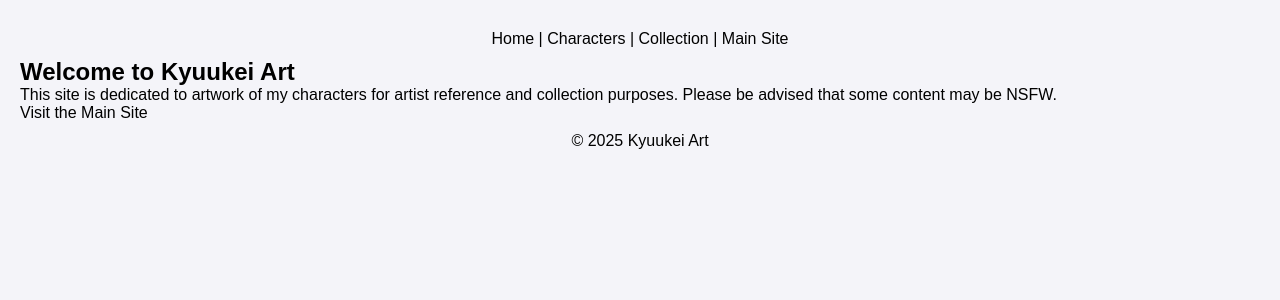
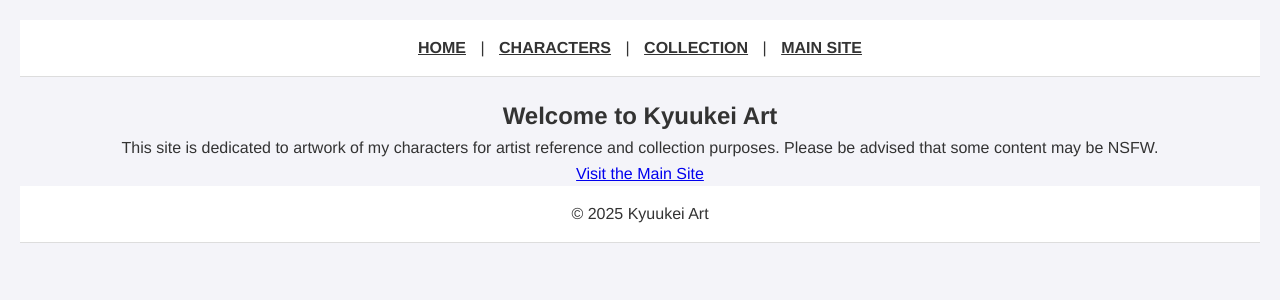
Before and after one commit to Saiminator/Kyuukeiart, a Jekyll site: the page built from index.html, in a window 1280 px wide. Shown: the top 300 px of the page. Built offline with Jekyll 4.4.1, drawn with Linux system fonts in a browser that asks for light colours.

Commit message:
Update style.css

```diff
--- a/assets/css/style.css
+++ b/assets/css/style.css
@@ -1,32 +1,80 @@
-/* GLOBAL STYLES */
-body {
-  font-family: sans-serif;
+/* RESET & GLOBAL STYLES */
+* {
   margin: 0;
-  padding: 20px;
-  background: #f4f4f9;
+  padding: 0;
+  box-sizing: border-box;
 }
 
-h1, h2, h3, p {
-  margin: 0;
-  padding: 0;
-}
-
-a {
-  text-decoration: none;
-  color: inherit;
+body {
+  font-family: 'Helvetica Neue', Helvetica, Arial, sans-serif;
+  line-height: 1.6;
+  background: #f4f4f9;
+  color: #333;
+  padding: 20px;
+  text-align: center;
 }
 
 /* HEADER & FOOTER */
 header, footer {
-  text-align: center;
-  padding: 10px 0;
+  background: #ffffff;
+  border-bottom: 1px solid #ddd;
+  padding: 15px 0;
+  margin-bottom: 20px;
 }
 
-/* MAIN GALLERY PAGE */
-#gallery-page {
-  text-align: center;
+header nav a,
+footer a {
+  margin: 0 10px;
+  color: #333;
+  font-weight: bold;
+  text-transform: uppercase;
 }
 
+header nav a:hover,
+footer a:hover {
+  color: #007BFF;
+}
+
+/* MAIN CONTENT */
+main {
+  max-width: 1200px;
+  margin: 0 auto;
+}
+
+/* BUTTONS */
+button, .preview-btn {
+  background: #007BFF;
+  color: #fff;
+  border: none;
+  border-radius: 5px;
+  padding: 10px 20px;
+  text-transform: uppercase;
+  cursor: pointer;
+  transition: background 0.3s ease;
+}
+
+button:hover, .preview-btn:hover {
+  background: #0056b3;
+}
+
+/* BACK BUTTON */
+.back-btn {
+  display: inline-block;
+  margin-bottom: 20px;
+  padding: 10px 15px;
+  background: #f7cdd5;
+  color: #fff;
+  border-radius: 5px;
+  cursor: pointer;
+  transition: background 0.3s ease;
+  text-decoration: none;
+}
+
+.back-btn:hover {
+  background: #e0a8b5;
+}
+
+/* GALLERY CARD STYLES (for characters and collections) */
 .character-card {
   display: inline-block;
   width: 220px;
@@ -37,6 +85,7 @@ header, footer {
   cursor: pointer;
   transition: transform 0.3s ease, box-shadow 0.3s ease;
   margin: 20px;
+  text-align: center;
 }
 
 .character-card:hover {
@@ -53,40 +102,28 @@ header, footer {
 
 .character-name {
   padding: 10px;
-  text-align: center;
   font-size: 1.2em;
   color: #333;
 }
 
-/* CHARACTER DETAIL PAGE (and Artwork Sidebar) */
-#detail-page {
+/* DETAIL PAGES & SIDEBAR */
+#detail-page, #artwork-detail-page {
   max-width: 1200px;
   margin: 0 auto;
-}
-
-.back-btn {
-  display: inline-block;
-  margin-bottom: 20px;
-  padding: 10px 15px;
-  background: #f7cdd5;
-  color: #fff;
-  border-radius: 5px;
-  cursor: pointer;
-  transition: background 0.3s ease;
-}
-
-.back-btn:hover {
-  background: #e0a8b5;
+  text-align: left;
 }
 
 .detail-container {
   display: flex;
   gap: 20px;
+  align-items: flex-start;
+  justify-content: center;
+  text-align: left;
 }
 
-/* Left Content Area */
 .detail-content {
   flex: 2;
+  padding: 20px;
 }
 
 .detail-content h1 {
@@ -101,9 +138,10 @@ header, footer {
   color: #555;
 }
 
-/* Right Sidebar (Same as Character Page) */
 .detail-sidebar {
   flex: 1;
+  padding: 20px;
+  text-align: center;
 }
 
 .profile-pic {
@@ -118,12 +156,12 @@ header, footer {
   border-radius: 8px;
   padding: 10px;
   margin-bottom: 20px;
+  text-align: left;
 }
 
 .character-info p {
   margin: 5px 0;
   font-size: 0.95em;
-  color: #333;
 }
 
 /* ARTWORK THUMBNAILS */
@@ -154,7 +192,7 @@ header, footer {
 
 .modal-content {
   display: block;
-  max-width: 95%;  /* Slightly bigger than before */
+  max-width: 95%;  /* Enlarged modal image */
   max-height: 95%;
   margin: auto;
 }
```
